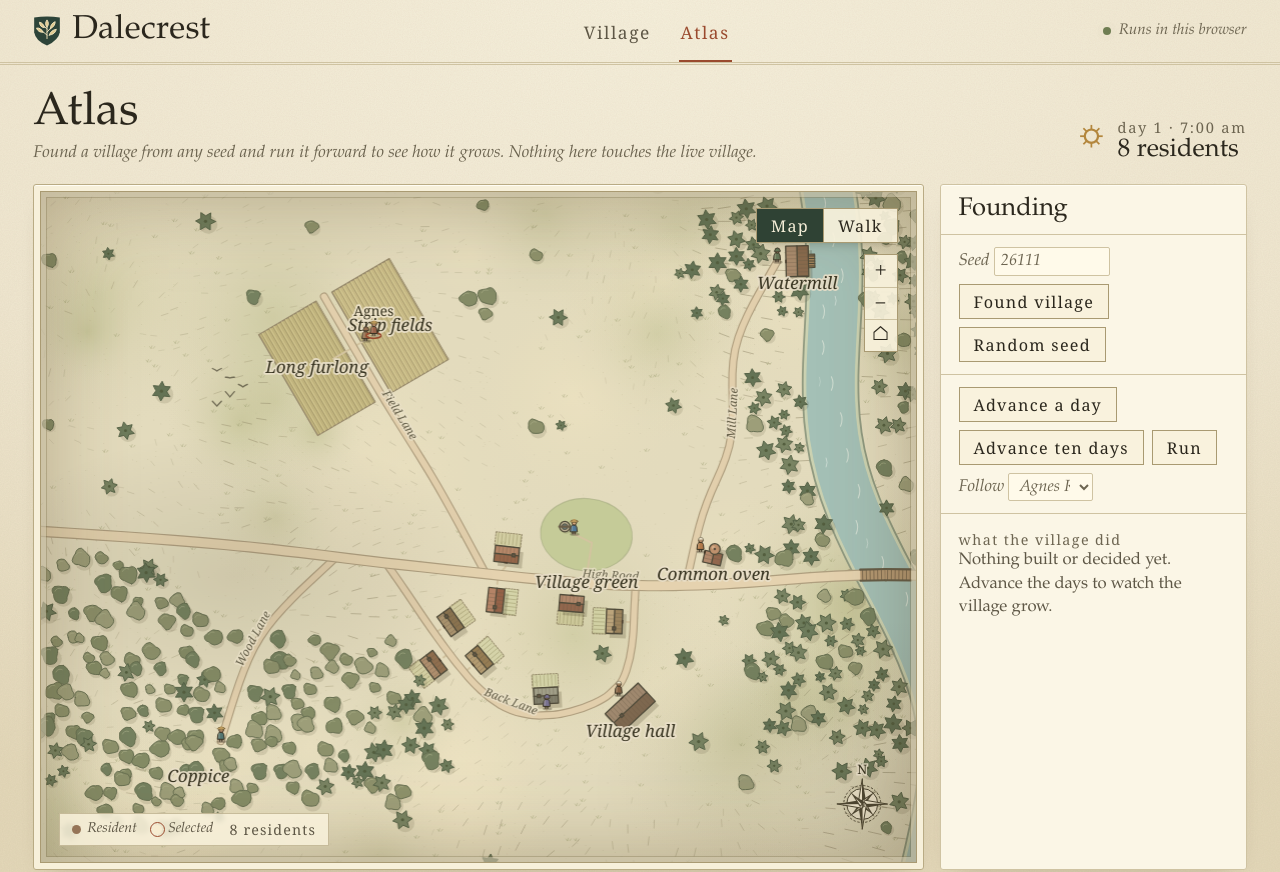
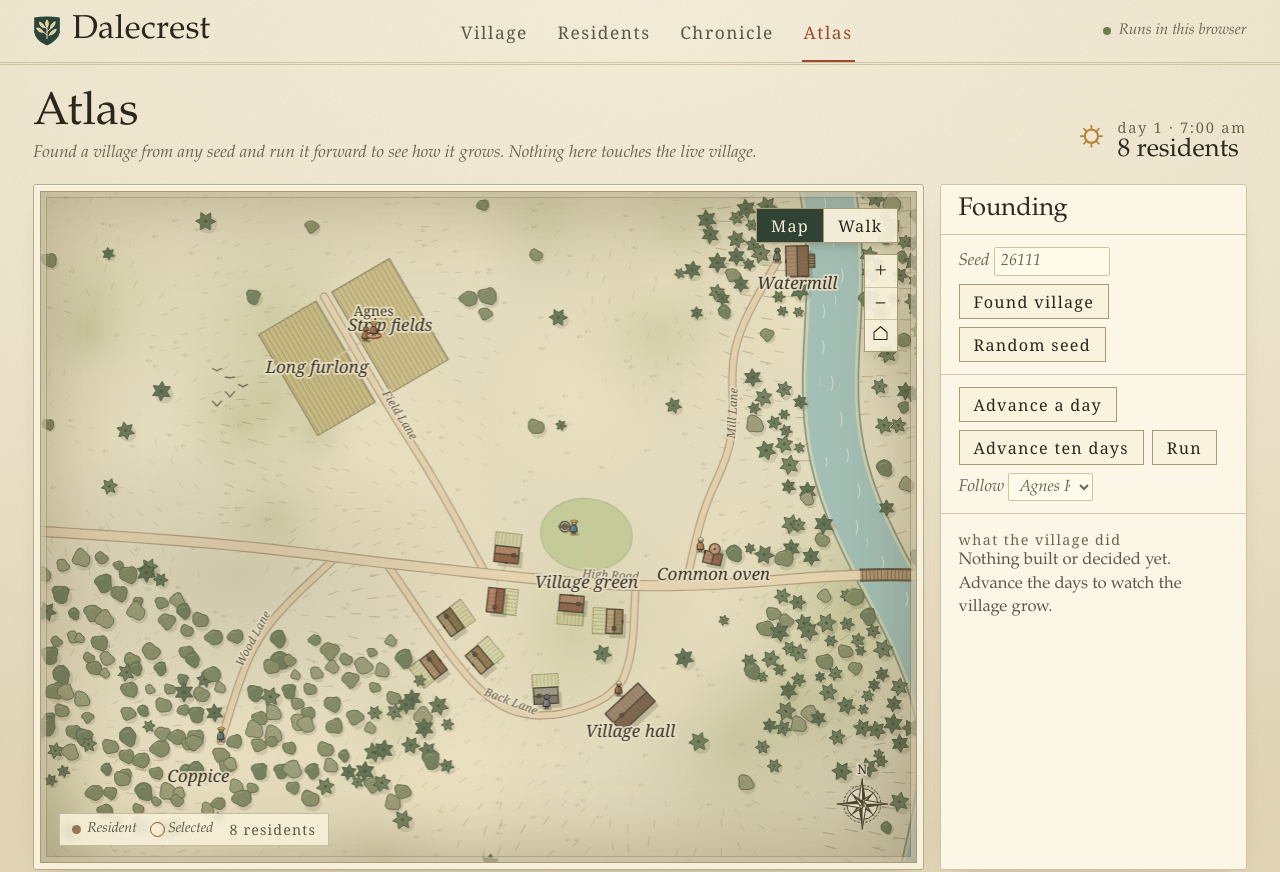
Before and after one commit to nam37/dalecrest, a website with bundled scripts: page public/atlas.html in a window 1280 px wide. Shown: the top 872 px of the page. Built offline with nearby package versions, Linux system fonts and the light colour scheme; a web font is replaced by a local one.

Commit message:
Give the Atlas page the same menu as the rest of the site
The Atlas is a separate page and its menu listed only Village and
Atlas. It now has Residents and Chronicle too, linking back to those
views.

Co-Authored-By: Claude Fable 5.2 <noreply@anthropic.com>

```diff
--- a/public/atlas.html
+++ b/public/atlas.html
@@ -6,7 +6,7 @@
 </head><body>
   <header class="masthead"><div class="mast-inner">
     <a href="/" class="wordmark"><img src="/crest.svg" width="36" height="40" alt="">Dalecrest</a>
-    <nav aria-label="Observatory"><a href="/#village">Village</a><a href="/atlas.html" aria-current="page">Atlas</a></nav>
+    <nav aria-label="Observatory"><a href="/#village">Village</a><a href="/#residents">Residents</a><a href="/#chronicle">Chronicle</a><a href="/atlas.html" aria-current="page">Atlas</a></nav>
     <span class="connection online"><i></i> Runs in this browser</span>
   </div></header>
   <main>
```
